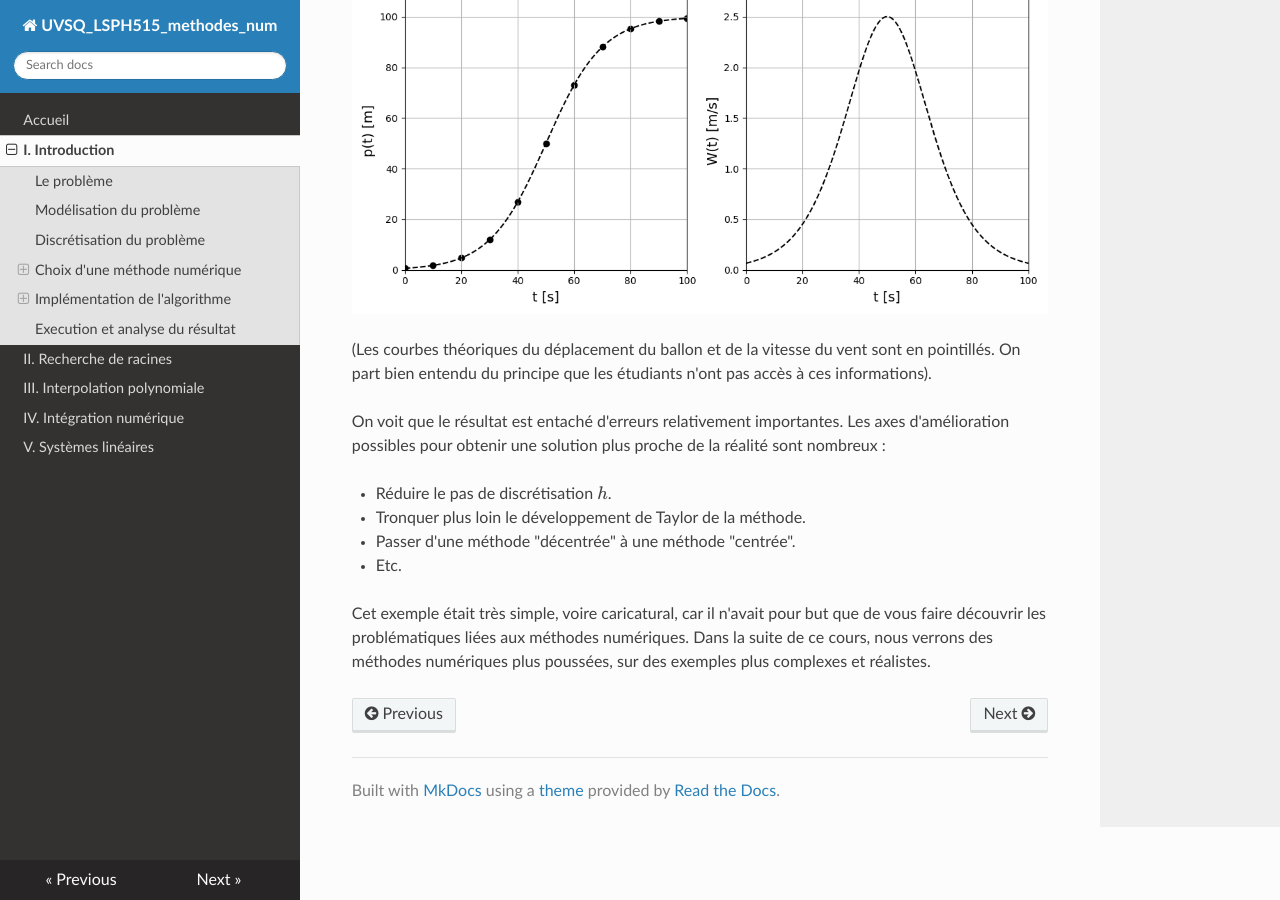
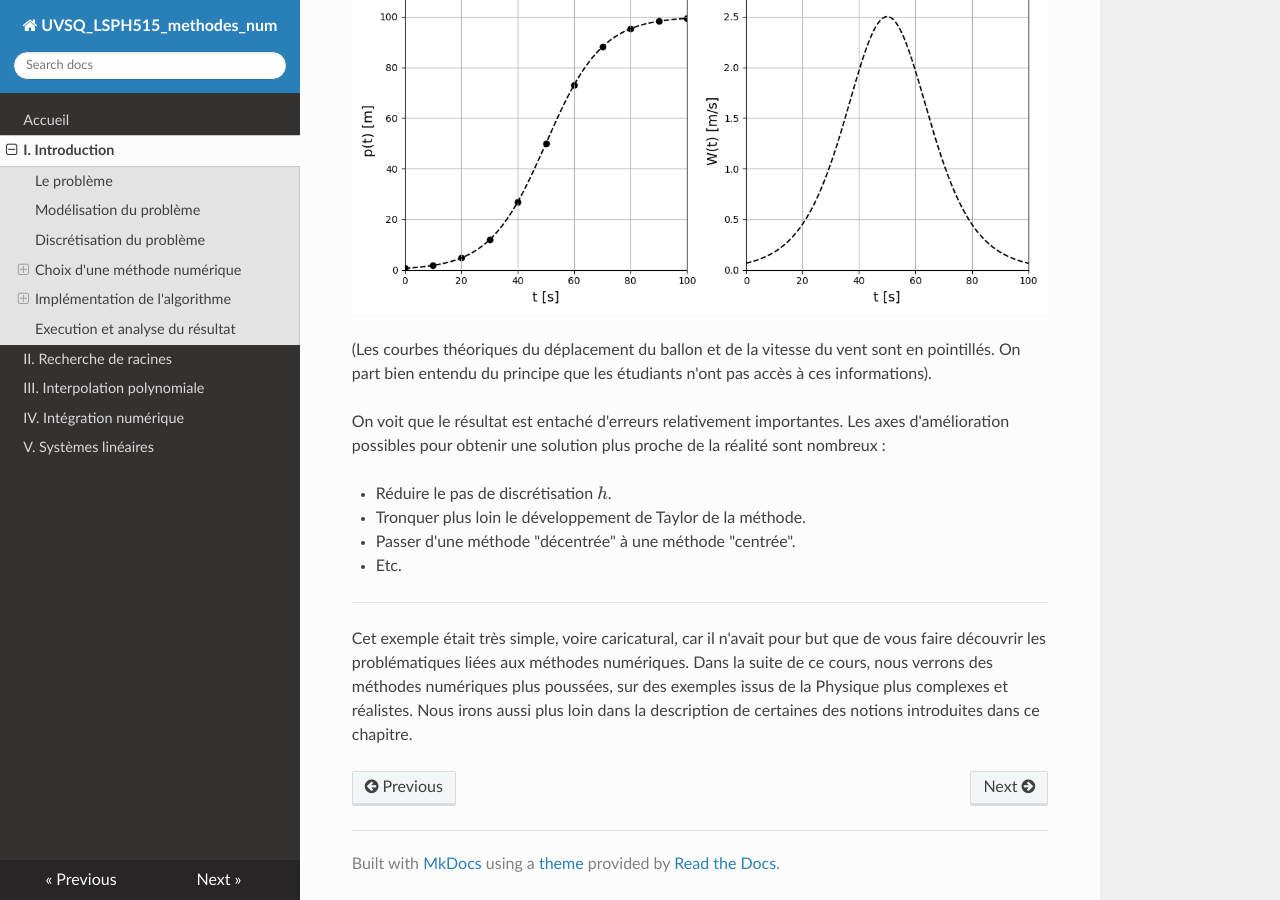
Before and after one commit to NicOudart/UVSQ_LSPH515_methodes_num, an MkDocs documentation site: the page built from docs/Chap1_Introduction.md, in a window 1280 px wide and 900 px high, scrolled down 12159 px. Built offline with MkDocs 1.6.1, drawn with Linux system fonts in a browser that asks for light colours; nearby versions of some CDN libraries.

Commit message:
-Minor modifications.

```diff
--- a/docs/Chap1_Introduction.md
+++ b/docs/Chap1_Introduction.md
@@ -455,5 +455,8 @@ Les axes d'amélioration possibles pour obtenir une solution plus proche de la r
 
 - Etc.
 
+---
+
 Cet exemple était très simple, voire caricatural, car il n'avait pour but que de vous faire découvrir les problématiques liées aux méthodes numériques.
-Dans la suite de ce cours, nous verrons des méthodes numériques plus poussées, sur des exemples plus complexes et réalistes.
+Dans la suite de ce cours, nous verrons des méthodes numériques plus poussées, sur des exemples issus de la Physique plus complexes et réalistes.
+Nous irons aussi plus loin dans la description de certaines des notions introduites dans ce chapitre.
```
Also changed, not shown: docs/Chap2_Recherche_de_racines.md (+1 -0 lines).
